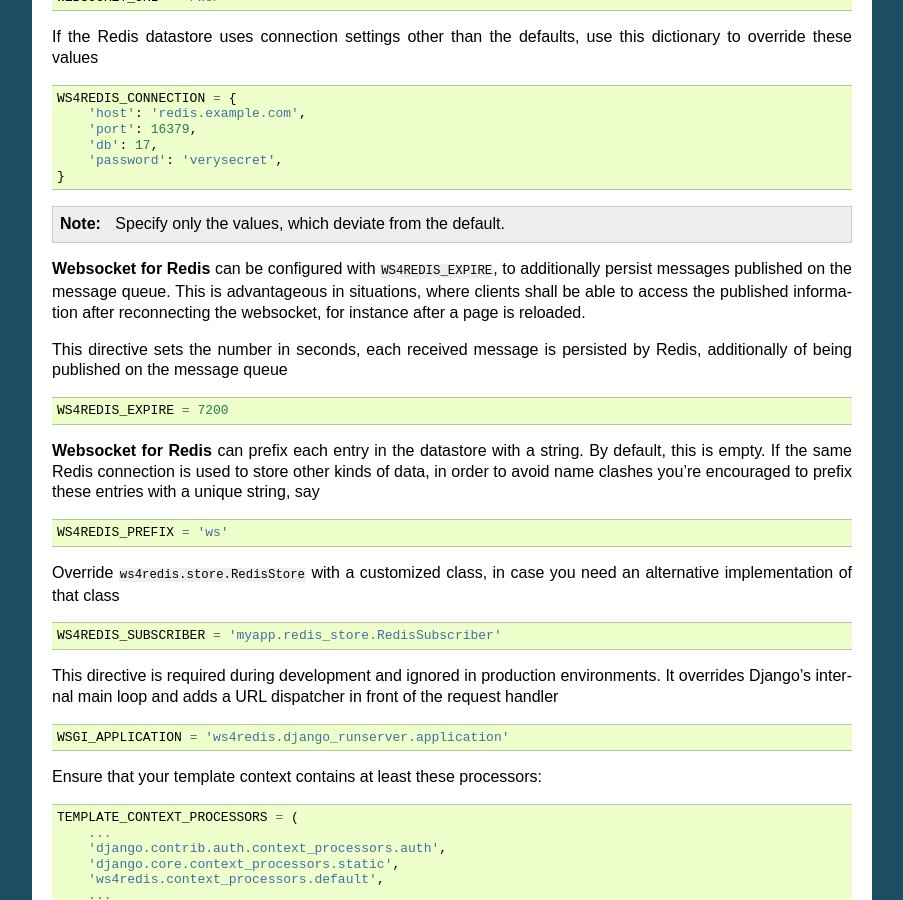
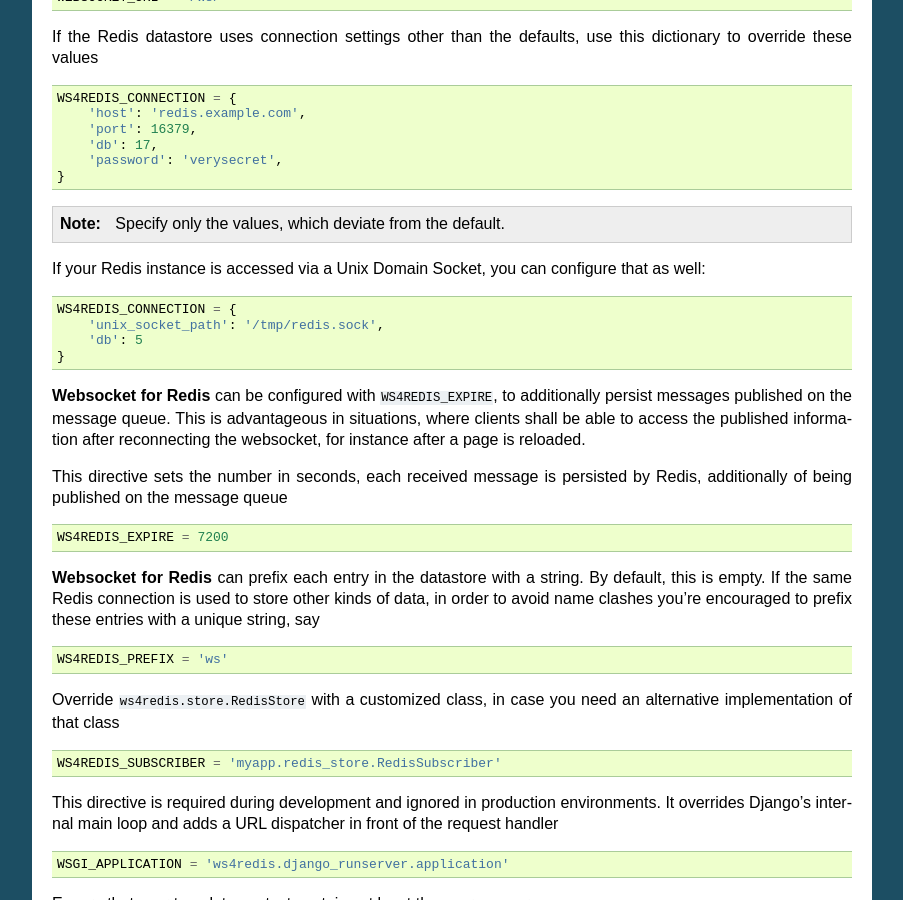
Before and after one commit to jrief/django-websocket-redis, a Sphinx documentation site: the page built from docs/installation.rst, in a window 1280 px wide and 900 px high, scrolled down 1053 px. Shown: the whole window, without its empty margins (198-1101 px from the left). Built offline with Sphinx 7.4.7, drawn with Linux system fonts in a browser that asks for light colours.

Commit message:
Mention Unix Domain Socket support in docs and changelog

```diff
--- a/docs/changelog.rst
+++ b/docs/changelog.rst
@@ -3,6 +3,10 @@
 ===============
 Release History
 ===============
+
+0.4.8
+-----
+* Support Redis connections over Unix Domain Socket
 
 0.4.7
 -----
--- a/docs/installation.rst
+++ b/docs/installation.rst
@@ -81,6 +81,15 @@
 	}
 
 .. note:: Specify only the values, which deviate from the default.
+
+If your Redis instance is accessed via a Unix Domain Socket, you can configure that as well:
+
+.. code-block:: python
+
+	WS4REDIS_CONNECTION = {
+	    'unix_socket_path': '/tmp/redis.sock',
+	    'db': 5
+	}
 
 **Websocket for Redis** can be configured with ``WS4REDIS_EXPIRE``, to additionally persist messages
 published on the message queue. This is advantageous in situations, where clients shall be able
```
